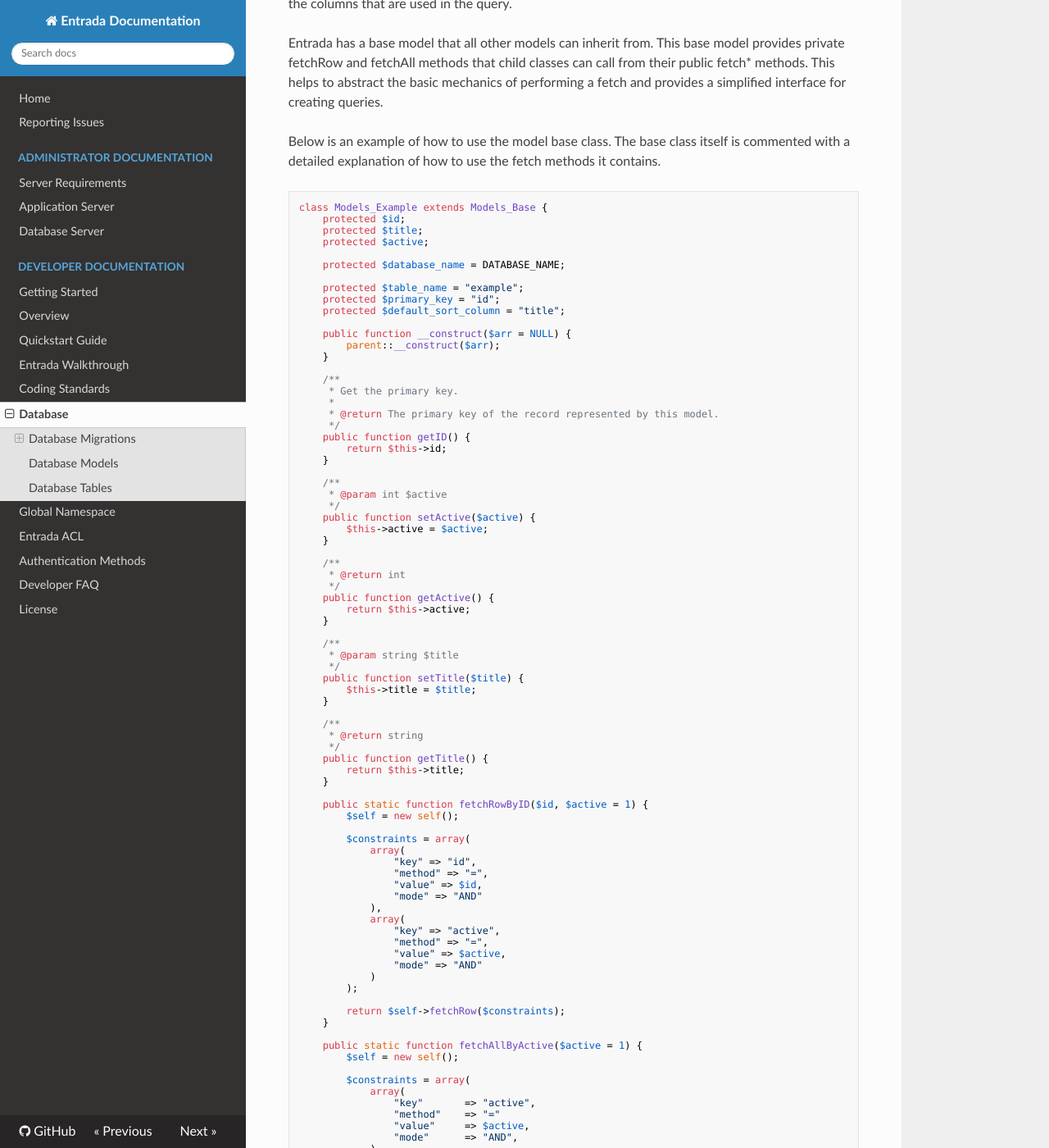
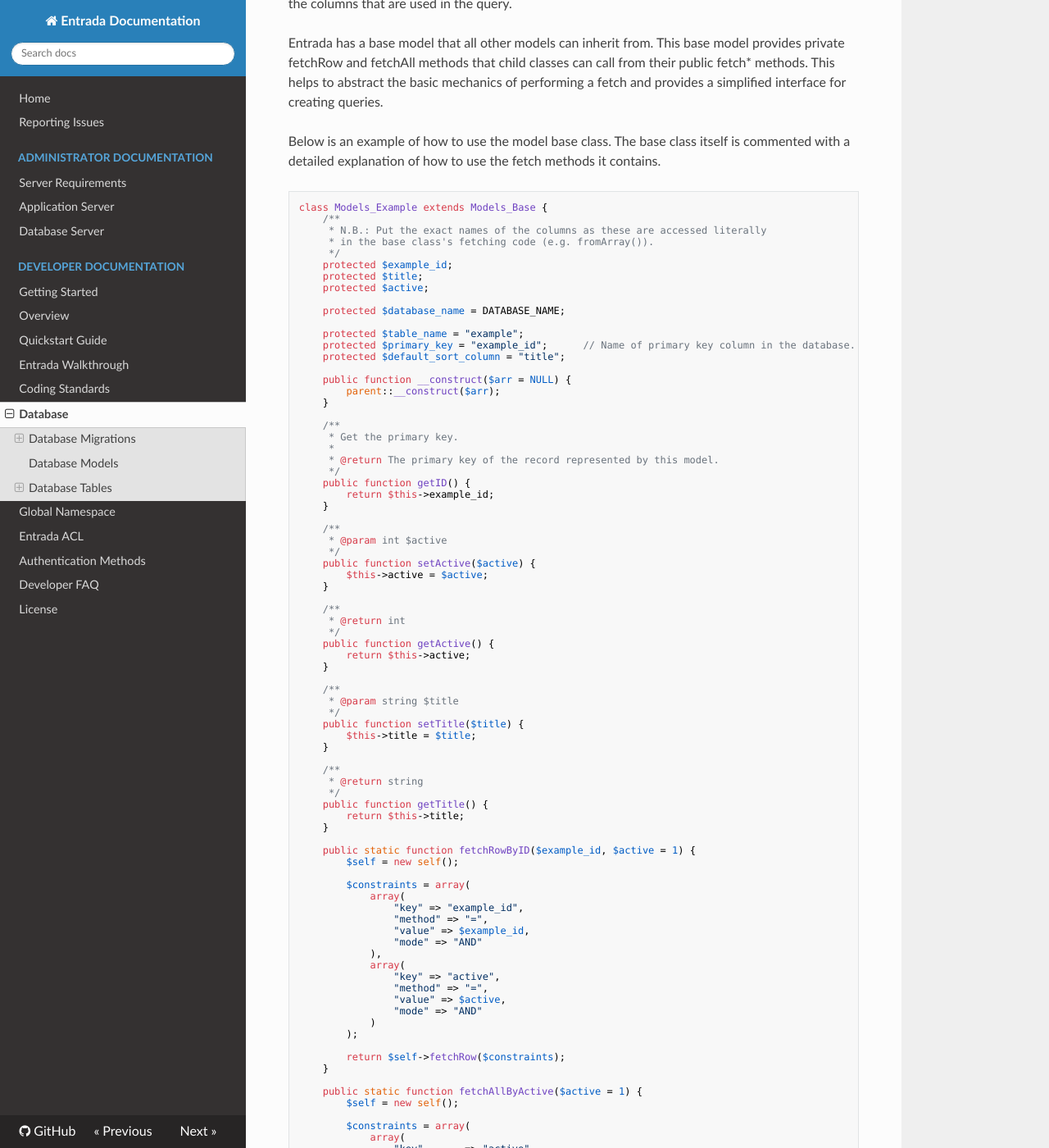
Before and after one commit to pyarmak/entrada-1x-docs, an MkDocs documentation site: the page built from docs/developer/database.md, in a window 1280 px wide and 1400 px high, scrolled down 2568 px. Shown: the whole window at 82% size. Built offline with MkDocs 1.6.1, drawn with Linux system fonts in a browser that asks for light colours; nearby versions of some CDN libraries; old or Windows-style settings are respelled for this version of MkDocs; some of the changed text lies outside the part shown.

Commit message:
Add section on best practices for naming columns

````diff
--- a/docs/developer/database.md
+++ b/docs/developer/database.md
@@ -136,14 +136,18 @@ Below is an example of how to use the model base class. The base class itself is
 
 ```php
 class Models_Example extends Models_Base {
-    protected $id;
+    /**
+     * N.B.: Put the exact names of the columns as these are accessed literally
+     * in the base class's fetching code (e.g. fromArray()).
+     */
+    protected $example_id;
     protected $title;
     protected $active;
 
     protected $database_name = DATABASE_NAME;
 
     protected $table_name = "example";
-    protected $primary_key = "id";
+    protected $primary_key = "example_id";      // Name of primary key column in the database. The "closest thing to a standard" is to name primary key columns table_name_singular_id, e.g. "events.event_id".
     protected $default_sort_column = "title";
 
     public function __construct($arr = NULL) {
@@ -156,7 +160,7 @@ class Models_Example extends Models_Base {
      * @return The primary key of the record represented by this model.
      */
     public function getID() {
-        return $this->id;
+        return $this->example_id;
     }
 
     /**
@@ -187,14 +191,14 @@ class Models_Example extends Models_Base {
         return $this->title;
     }
 
-    public static function fetchRowByID($id, $active = 1) {
+    public static function fetchRowByID($example_id, $active = 1) {
         $self = new self();
 
         $constraints = array(
             array(
-                "key" => "id",
+                "key" => "example_id",
                 "method" => "=",
-                "value" => $id,
+                "value" => $example_id,
                 "mode" => "AND"
             ),
             array(
@@ -233,3 +237,7 @@ An `$active` attribute is typically included as part of a database table in orde
 ID fields that effectively contain foreign keys should use NULL as an "empty" value instead of 0, even if using MyISAM, as using "0" as an empty value can cause problems when implementing foreign keys in InnoDB.
 
 There has been a recommendation to use utf8_unicode_ci as the collation in new work going forward.
+
+### Column naming
+
+The closest thing to a standard is naming PRIMARY KEY columns as the singular of the table name, then `_id`. The first n - 1 words are abbreviated by their first letters. For example, if the table is `events`, it would be `event_id`. If it were `event_contacts` it would be `econtact_id`. If it were `event_contact_positions` it would be `ecposition_id`.
````
